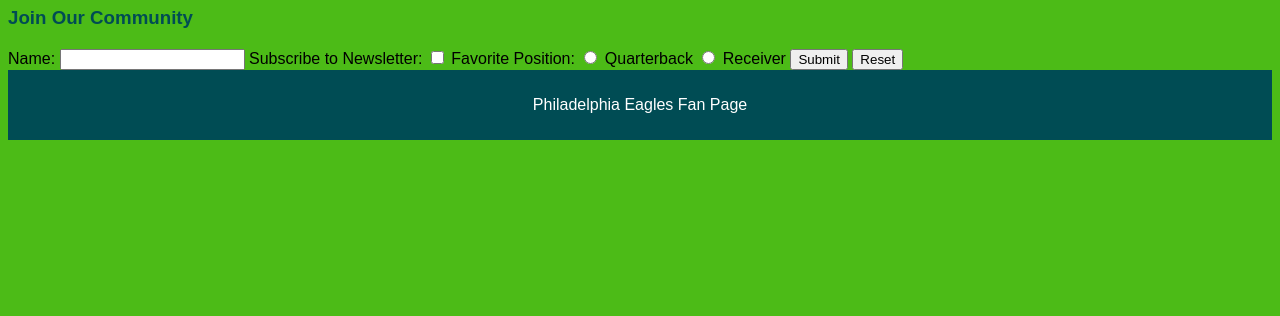
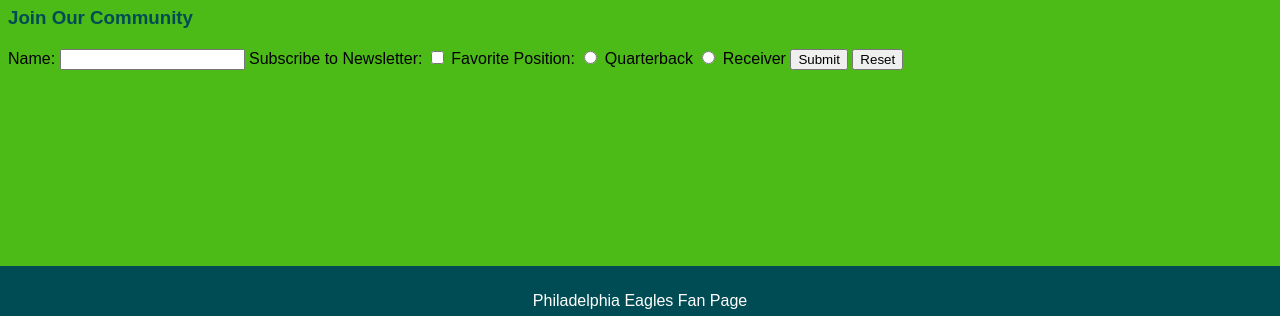
Before and after one commit to Sagamble10/Sagamble10, a plain HTML site: page index.html in a window 1280 px wide. Shown: the part 484-800 px from the top of the page. Drawn offline with Linux system fonts and the light colour scheme.

Commit message:
Update Styles.css

```diff
--- a/Styles.css
+++ b/Styles.css
@@ -28,4 +28,5 @@
     padding: 10px 0;
     background: #004C54;
     color: #fff;
+    position:fixed;bottom:0;left:0;right:0;height:30px;
 }
```
